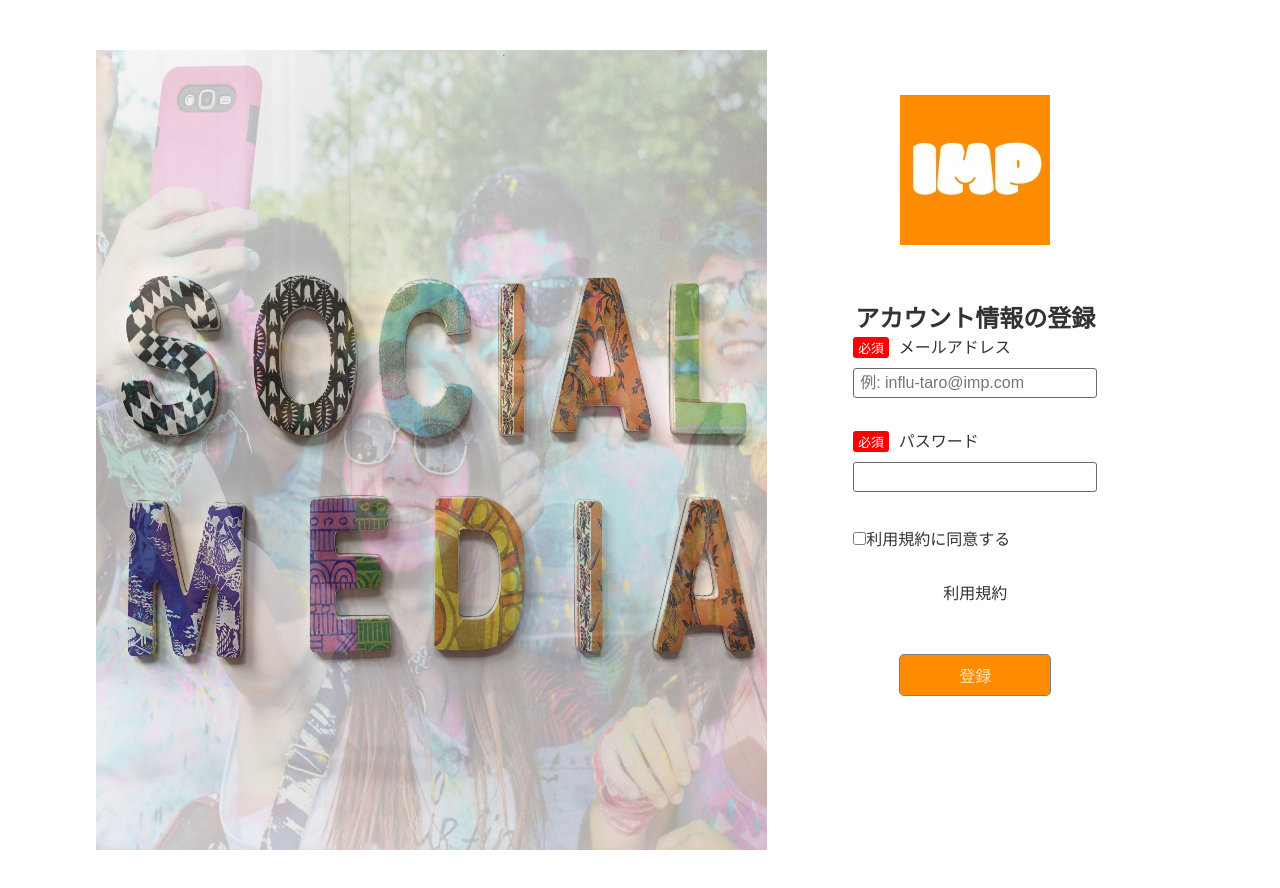
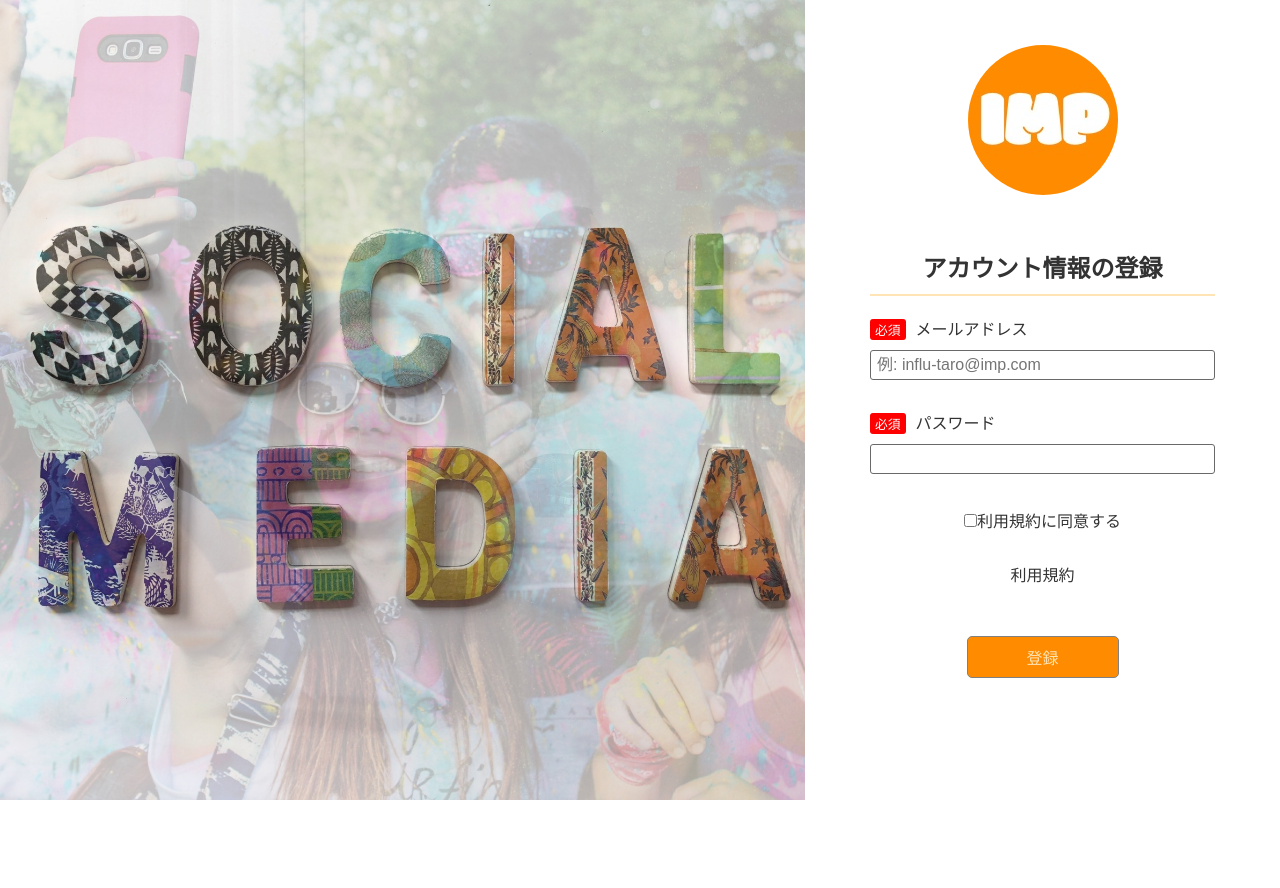
Before and after one commit to Yuta-Maehira/imp, a Vue app: page /cast/signup in a window 1280 px wide. Shown: the top 888 px of the page. After the commit the page ends 800 px from the top, so only its background shows below. Built offline with nearby package versions, Linux system fonts and the light colour scheme; what vue-paginate would draw is missing.

Commit message:
update code

```diff
--- a/src/Login.vue
+++ b/src/Login.vue
@@ -1,8 +1,10 @@
 <template>
   <div class="login-box">
+
     <div class="login-img">
       <img src="./assets/image/login_image.jpg" alt="ログイン画面の画像">
     </div>
+
     <div class="login-form">
       <div class="site-logo">
         <img src="./assets/image/site_logo.jpg" alt="サイトのロゴ画像">
--- a/src/assets/sass/pages/_cast_signup.scss
+++ b/src/assets/sass/pages/_cast_signup.scss
@@ -1,6 +1,8 @@
 .cast-signup-box {
   position: relative;
   height: 100vh;
+  margin: 0;
+  padding: 0;
   background-image: url('../image/login_image.jpg');
   background-position: center center;
   background-repeat: no-repeat;
@@ -59,7 +61,7 @@
     }
 
     .input-title-h2 {
-      margin: 10px 0px;
+      margin: 10px 0;
       padding: 10px 0;
 
       h2 {
@@ -80,6 +82,10 @@
 
         label {
           text-align: left;
+
+          &.check-label {
+            text-align: center;
+          }
 
           .required {
             background: #ff0000;
--- a/src/assets/sass/pages/_client_signup.scss
+++ b/src/assets/sass/pages/_client_signup.scss
@@ -1,6 +1,8 @@
 .client-signup-box {
   position: relative;
   height: 100vh;
+  margin: 0;
+  padding: 0;
   background-image: url('../image/login_image.jpg');
   background-position: center center;
   background-repeat: no-repeat;
--- a/src/assets/sass/pages/_login.scss
+++ b/src/assets/sass/pages/_login.scss
@@ -60,7 +60,7 @@
     }
 
     .input-title-h2 {
-      margin: 10px 0px;
+      margin: 10px 0;
       padding: 10px 0;
 
       h2 {
--- a/src/views/CastSignUp.vue
+++ b/src/views/CastSignUp.vue
@@ -1,5 +1,5 @@
 <template>
-  <section class="cast-signup-box">
+  <div class="cast-signup-box">
 
     <!-- アカウント作成ページのイメージ画像 -->
     <div class="cast-signup-img">
@@ -8,9 +8,14 @@
 
     <!-- アカウント作成情報入力フォーム -->
     <div class="cast-signup-input-form">
-      <img src="@/assets/image/site_logo.jpg" alt="サイトのロゴ画像">
-      <section class="cast-input-section">
+
+      <div class="site-logo">
+        <img src="@/assets/image/site_logo.jpg" alt="サイトのロゴ画像">
+      </div>
+
+      <div class="input-title-h2">
         <h2>アカウント情報の登録</h2>
+      </div>
 
         <form class="cast-input-form" name="signupform">
 
@@ -36,11 +41,10 @@
         </form>
 
         <!-- アカウント作成ボタン -->
-        <div class="btn" @click="clientCreateAccount">登録</div>
-      </section>
+        <div class="btn" @click="castCreateAccount">登録</div>
     </div>
 
-  </section>
+  </div>
 </template>
 
 <script>
--- a/src/views/ClientSignUp.vue
+++ b/src/views/ClientSignUp.vue
@@ -8,9 +8,14 @@
 
     <!-- アカウント作成情報入力フォーム -->
     <div class="client-signup-input-form">
+
+      <div class="site-logo">
         <img src="@/assets/image/site_logo.jpg" alt="サイトのロゴ画像">
-      <section class="client-input-section">
+      </div>
+
+      <div class="input-title-h2">
         <h2>アカウント情報の登録</h2>
+      </div>
 
       <form class="client-input-form" name="signupform">
 
@@ -37,7 +42,6 @@
 
       <!-- アカウント作成ボタン -->
       <div class="btn" @click="clientCreateAccount">登録</div>
-      </section>
     </div>
 
   </section>
--- a/src/views/DashBoard.vue
+++ b/src/views/DashBoard.vue
@@ -39,6 +39,11 @@ export default {
     TransactionData,
     CampaignLimit,
     CastLimit
+  },
+  data() {
+    return {
+      roll: localStorage.roll
+    }
   }
 }
 </script>
```
Also changed, not shown: src/plugins/store.js. Lines whose indentation alone changed are shown as unchanged.
